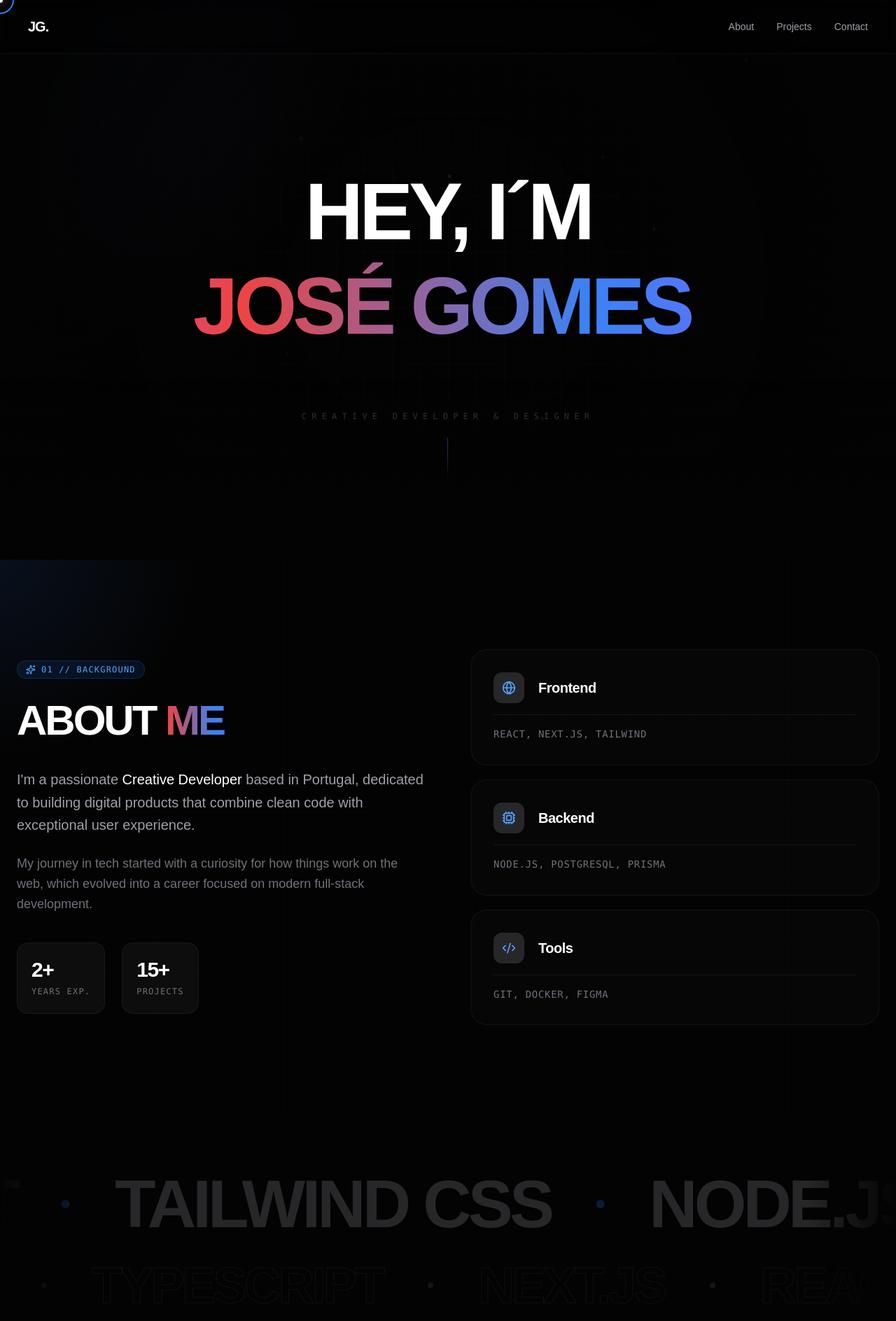
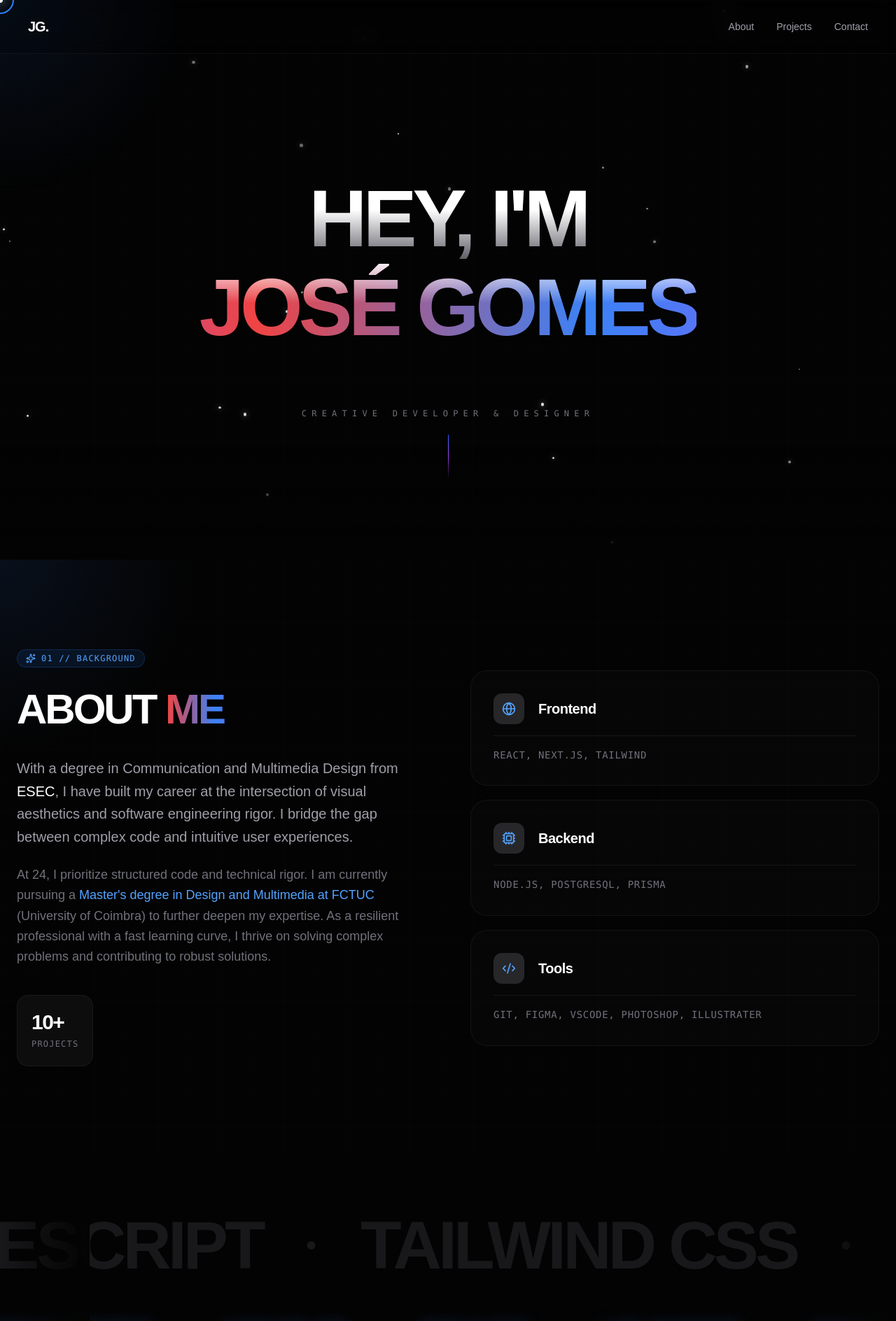
Before and after one commit to JoseGomes6/Portfolio, a Next.js app: page / in a window 1280 px wide. Shown: the top 1888 px of the page at 70% size. Built offline with nearby package versions, Linux system fonts and the light colour scheme.

Commit message:
Update components and add UFO mockup

```diff
--- a/components/About.tsx
+++ b/components/About.tsx
@@ -32,7 +32,11 @@ export default function About() {
       tech: "Node.js, PostgreSQL, Prisma",
       icon: <Cpu size={20} />,
     },
-    { name: "Tools", tech: "Git, Docker, Figma", icon: <Code2 size={20} /> },
+    {
+      name: "Tools",
+      tech: "Git, Figma, VScode, Photoshop, Illustrater",
+      icon: <Code2 size={20} />,
+    },
   ];
 
   return (
@@ -41,7 +45,7 @@ export default function About() {
       onMouseMove={handleMouseMove}
       className="relative py-32 px-6 bg-[#030303] overflow-hidden"
     >
-      {/* BACKGROUND CONSISTENTE */}
+      {/* BACKGROUND CONSISTENTE COM LANTERNA LOCAL */}
       <motion.div
         className="absolute inset-0 z-0 pointer-events-none"
         style={{ background: spotlight }}
@@ -66,21 +70,28 @@ export default function About() {
               About <span className="text-reveal-crazy">Me</span>
             </h2>
 
+            {/* NOVO TEXTO EM INGLÊS - ESEC / FCTUC */}
             <p className="text-zinc-400 text-xl leading-relaxed mb-6 font-light">
-              I&apos;m a passionate{" "}
-              <span className="text-white font-medium">Creative Developer</span>{" "}
-              based in Portugal, dedicated to building digital products that
-              combine clean code with exceptional user experience.
+              With a degree in Communication and Multimedia Design from{" "}
+              <span className="text-white font-medium">ESEC</span>, I have built
+              my career at the intersection of visual aesthetics and software
+              engineering rigor. I bridge the gap between complex code and
+              intuitive user experiences.
             </p>
 
             <p className="text-zinc-500 text-lg leading-relaxed mb-10 font-light">
-              My journey in tech started with a curiosity for how things work on
-              the web, which evolved into a career focused on modern full-stack
-              development.
+              At 24, I prioritize structured code and technical rigor. I am
+              currently pursuing a{" "}
+              <span className="text-blue-400 font-medium">
+                Master&apos;s degree in Design and Multimedia at FCTUC
+              </span>{" "}
+              (University of Coimbra) to further deepen my expertise. As a
+              resilient professional with a fast learning curve, I thrive on
+              solving complex problems and contributing to robust solutions.
             </p>
 
             <div className="flex gap-6">
-              <div className="relative group">
+              {/*<div className="relative group">
                 <div className="absolute -inset-2 bg-blue-500/20 rounded-xl blur opacity-0 group-hover:opacity-100 transition duration-500" />
                 <div className="relative bg-zinc-900/50 border border-white/5 p-5 rounded-2xl">
                   <span className="block text-3xl font-bold text-white tracking-tighter">
@@ -90,12 +101,12 @@ export default function About() {
                     Years Exp.
                   </span>
                 </div>
-              </div>
+              </div>*/}
               <div className="relative group">
                 <div className="absolute -inset-2 bg-blue-500/20 rounded-xl blur opacity-0 group-hover:opacity-100 transition duration-500" />
                 <div className="relative bg-zinc-900/50 border border-white/5 p-5 rounded-2xl">
                   <span className="block text-3xl font-bold text-white tracking-tighter">
-                    15+
+                    10+
                   </span>
                   <span className="text-zinc-500 text-xs font-mono uppercase tracking-widest">
                     Projects
--- a/components/Hero.tsx
+++ b/components/Hero.tsx
@@ -28,12 +28,11 @@ export default function Hero() {
 
   const mouseX = useMotionValue(0);
   const mouseY = useMotionValue(0);
-  const shadowX = useSpring(mouseX, { stiffness: 150, damping: 20 });
-  const shadowY = useSpring(mouseY, { stiffness: 150, damping: 20 });
+  const smoothX = useSpring(mouseX, { stiffness: 800, damping: 50 });
+  const smoothY = useSpring(mouseY, { stiffness: 800, damping: 50 });
 
   useEffect(() => {
     setIsMounted(true);
-
     const generated = [...Array(25)].map((_, i) => ({
       id: i,
       size: Math.random() * 3 + 1,
@@ -46,7 +45,6 @@ export default function Hero() {
 
     const targetText = "José Gomes";
     let interval: NodeJS.Timeout;
-
     const startScramble = () => {
       let iteration = 0;
       clearInterval(interval);
@@ -70,27 +68,17 @@ export default function Hero() {
         iteration += 1 / 3;
       }, 40);
     };
-
     startScramble();
     return () => clearInterval(interval);
   }, []);
 
-  function handleMouseMove({
-    currentTarget,
-    clientX,
-    clientY,
-  }: React.MouseEvent) {
-    const { left, top } = currentTarget.getBoundingClientRect();
-    mouseX.set(clientX - left);
-    mouseY.set(clientY - top);
+  function handleMouseMove(e: React.MouseEvent) {
+    const rect = e.currentTarget.getBoundingClientRect();
+    mouseX.set(e.clientX - rect.left);
+    mouseY.set(e.clientY - rect.top);
   }
 
-  const spotlightBg = useMotionTemplate`radial-gradient(
-    650px circle at ${shadowX}px ${shadowY}px,
-    rgba(59, 130, 246, 0.12) 0%,
-    rgba(139, 92, 246, 0.05) 45%,
-    transparent 80%
-  )`;
+  const spotlight = useMotionTemplate`radial-gradient(350px circle at ${smoothX}px ${smoothY}px, rgba(59, 130, 246, 0.1), transparent 80%)`;
 
   const { scrollYProgress } = useScroll({
     target: sectionRef,
@@ -99,84 +87,68 @@ export default function Hero() {
 
   const opacity = useTransform(scrollYProgress, [0, 0.7], [1, 0]);
   const scale = useTransform(scrollYProgress, [0, 1], [1, 1.05]);
-  const textY = useTransform(scrollYProgress, [0, 1], [0, -80]);
 
   return (
     <section
       ref={sectionRef}
       onMouseMove={handleMouseMove}
       id="home"
-      // SOLUÇÃO: suppressHydrationWarning ignora o atributo webcrx injetado por extensões
-      suppressHydrationWarning
       className="relative min-h-screen flex items-center justify-center bg-[#030303] overflow-hidden px-6"
     >
       <motion.div
-        className="absolute inset-0 z-0 pointer-events-none"
-        style={{ background: spotlightBg }}
-        suppressHydrationWarning
+        className="absolute inset-0 z-20 pointer-events-none"
+        style={{ background: spotlight }}
       />
+
+      <div className="absolute inset-0 z-0 pointer-events-none opacity-20">
+        <div className="absolute inset-0 bg-[linear-gradient(to_right,#ffffff0a_1px,transparent_1px),linear-gradient(to_bottom,#ffffff0a_1px,transparent_1px)] bg-[size:45px_45px]" />
+      </div>
 
       <motion.div
         style={{ opacity, scale }}
-        className="absolute inset-0 z-0 pointer-events-none"
-        suppressHydrationWarning
+        className="absolute inset-0 z-10 pointer-events-none"
       >
-        <div className="absolute inset-0 bg-[linear-gradient(to_right,#ffffff05_1px,transparent_1px),linear-gradient(to_bottom,#ffffff05_1px,transparent_1px)] bg-[size:40px_40px]" />
-
-        {/* Só renderiza as partículas após o mount para garantir 0 erros de Math.random */}
         {isMounted &&
           clientParticles.map((p) => (
             <motion.div
               key={p.id}
-              className="absolute bg-blue-400 rounded-full"
+              className="absolute bg-white rounded-full"
               style={{
-                width: p.size,
-                height: p.size,
+                width: p.size + 1,
+                height: p.size + 1,
                 left: `${p.x}%`,
                 top: `${p.y}%`,
-                filter: "blur(1px)",
-                boxShadow: "0 0 10px rgba(59, 130, 246, 0.4)",
+                filter: "blur(0.5px)",
+                boxShadow: `0 0 10px rgba(255, 255, 255, 0.8), 0 0 20px rgba(59, 130, 246, 0.4)`,
               }}
-              animate={{
-                y: [0, -40, 0],
-                opacity: [0.1, 0.4, 0.1],
-                scale: [1, 1.2, 1],
-              }}
+              animate={{ y: [0, -80, 0], opacity: [0.4, 1, 0.4] }}
               transition={{
-                duration: p.duration,
+                duration: p.duration * 0.8,
                 repeat: Infinity,
                 ease: "easeInOut",
                 delay: p.delay,
               }}
             />
           ))}
-        <div className="absolute inset-0 bg-[radial-gradient(circle_at_center,transparent_0%,#030303_90%)]" />
       </motion.div>
 
       <motion.div
-        style={{ opacity, y: textY }}
-        className="relative z-10 text-center pt-32"
-        suppressHydrationWarning
+        style={{ opacity }}
+        className="relative z-30 text-center pt-32"
       >
-        <h1 className="font-[var(--font-space-mono)] text-[12vw] md:text-[9vw] font-bold leading-[1] tracking-tighter uppercase text-white selection:bg-blue-500">
-          Hey, I´m <br />
-          <motion.span
-            className="text-reveal-crazy mt-4 md:mt-2 cursor-default inline-block"
-            // Se não estiver montado, mostra o texto estático "José Gomes" para o SSR
-            // Se estiver montado, ativa o displayText (que tem o efeito glitch)
-            suppressHydrationWarning
-            whileHover={{
-              scale: 1.03,
-              filter: "drop-shadow(0 0 25px rgba(59, 130, 246, 0.6))",
-            }}
-            transition={{ type: "spring", stiffness: 400, damping: 10 }}
+        <h1 className="font-[var(--font-space-mono)] text-[12vw] md:text-[9vw] font-bold leading-[1.1] tracking-tighter uppercase flex flex-col items-center">
+          <span data-text="Hey, I'm" className="liquid">
+            Hey, I&apos;m
+          </span>
+          <span
+            data-text={isMounted ? displayText : "José Gomes"}
+            className="liquid-color"
           >
             {isMounted ? displayText : "José Gomes"}
-          </motion.span>
+          </span>
         </h1>
-
         <div className="mt-20 flex flex-col items-center gap-4">
-          <p className="text-zinc-500 font-mono text-[10px] md:text-xs tracking-[0.6em] uppercase opacity-60">
+          <p className="text-zinc-500 font-mono text-[10px] md:text-xs tracking-[0.6em] uppercase">
             Creative Developer & Designer
           </p>
           <motion.div
@@ -187,17 +159,55 @@ export default function Hero() {
         </div>
       </motion.div>
 
-      <div className="absolute bottom-0 left-0 w-full h-64 bg-gradient-to-t from-[#030303] via-[#030303]/80 to-transparent z-20 pointer-events-none" />
+      <div className="absolute bottom-0 left-0 w-full h-40 bg-gradient-to-t from-[#030303] to-transparent z-40 pointer-events-none" />
 
       <style jsx>{`
-        .text-reveal-crazy {
-          background: linear-gradient(to right, #3b82f6, #8b5cf6, #3b82f6);
-          background-size: 200% auto;
+        .liquid,
+        .liquid-color {
+          position: relative;
           -webkit-background-clip: text;
           background-clip: text;
           color: transparent;
-          animation: gradient-move 3s linear infinite;
+          display: block;
         }
+
+        .liquid {
+          background-image: linear-gradient(
+            to bottom,
+            #ffffff 40%,
+            #52525b 100%
+          );
+        }
+
+        .liquid-color {
+          background-image: linear-gradient(
+            to right,
+            #3b82f6,
+            #8b5cf6,
+            #ef4444,
+            #3b82f6
+          );
+          background-size: 200% auto;
+          animation: gradient-move 4s linear infinite;
+        }
+
+        .liquid::before,
+        .liquid-color::before {
+          content: attr(data-text);
+          position: absolute;
+          inset: 0;
+          background: linear-gradient(
+            to bottom,
+            rgba(255, 255, 255, 0.9) 0%,
+            rgba(255, 255, 255, 0) 45%
+          );
+          -webkit-background-clip: text;
+          background-clip: text;
+          color: transparent;
+          pointer-events: none;
+          z-index: 1;
+        }
+
         @keyframes gradient-move {
           0% {
             background-position: 0% center;
--- a/components/ProjectCard.tsx
+++ b/components/ProjectCard.tsx
@@ -25,7 +25,6 @@ export default function ProjectCard({
   isLatest,
   link,
 }: ProjectProps) {
-  // Fix para Hydration Mismatch
   const [mounted, setMounted] = useState(false);
 
   useEffect(() => {
@@ -34,8 +33,10 @@ export default function ProjectCard({
 
   const mouseX = useMotionValue(0);
   const mouseY = useMotionValue(0);
-  const springX = useSpring(mouseX, { stiffness: 500, damping: 50 });
-  const springY = useSpring(mouseY, { stiffness: 500, damping: 50 });
+
+  // UNIFICADO: 800/50 para bater com a velocidade da lanterna do Hero/About
+  const springX = useSpring(mouseX, { stiffness: 800, damping: 50 });
+  const springY = useSpring(mouseY, { stiffness: 800, damping: 50 });
 
   function handleMouseMove({ currentTarget, clientX, clientY }: MouseEvent) {
     const { left, top } = currentTarget.getBoundingClientRect();
@@ -43,20 +44,18 @@ export default function ProjectCard({
     mouseY.set(clientY - top);
   }
 
+  // UNIFICADO: 350px e rgba(59, 130, 246, 0.1) para consistência visual
   const spotlight = useMotionTemplate`
     radial-gradient(
-      450px circle at ${springX}px ${springY}px,
+      350px circle at ${springX}px ${springY}px,
       rgba(59, 130, 246, 0.15),
       transparent 80%
     )
   `;
 
-  // Se ainda não montou, renderizamos uma versão simplificada sem Framer Motion dinâmico
   if (!mounted) {
     return (
-      <div className="relative block bg-[#0a0a0a] border border-white/5 rounded-4xl overflow-hidden h-137.5">
-        {/* Placeholder estático aqui se necessário */}
-      </div>
+      <div className="relative block bg-[#0a0a0a] border border-white/5 rounded-4xl overflow-hidden h-[550px]" />
     );
   }
 
@@ -71,18 +70,19 @@ export default function ProjectCard({
       viewport={{ once: true }}
       whileHover={{ scale: 0.98 }}
       whileTap={{ scale: 0.95 }}
-      className="group relative block bg-[#0a0a0a] border border-white/5 rounded-4xl overflow-hidden h-137.5 cursor-pointer"
+      // Ajustado bg para bater com o fundo do site mas manter contraste
+      className="group relative block bg-zinc-900/20 border border-white/5 rounded-4xl overflow-hidden h-[550px] cursor-none"
     >
       {/* Badge */}
       {isLatest && (
-        <div className="absolute top-8 right-8 z-30">
+        <div className="absolute top-8 right-8 z-40">
           <span className="px-3 py-1 rounded-full bg-blue-500/10 border border-blue-500/20 text-blue-400 text-[9px] font-bold uppercase tracking-[0.2em] backdrop-blur-md">
             Latest Project
           </span>
         </div>
       )}
 
-      {/* Background Image */}
+      {/* Background Image & Overlays */}
       <div className="absolute inset-0 z-0 overflow-hidden">
         {image ? (
           <Image
@@ -94,16 +94,17 @@ export default function ProjectCard({
         ) : (
           <div className="h-full w-full bg-zinc-900" />
         )}
-        <div className="absolute inset-0 bg-liner-to-t from-black via-black/20 to-transparent z-10" />
+        {/* Gradiente interno do card para garantir leitura do texto */}
+        <div className="absolute inset-0 bg-gradient-to-t from-[#030303] via-[#030303]/40 to-transparent z-10" />
       </div>
 
-      {/* Spotlight - O culpado pela Hydration Mismatch se não fosse pelo 'mounted' */}
+      {/* Spotlight Interno - Z-20 para brilhar sobre a imagem mas sob o texto */}
       <motion.div
         className="pointer-events-none absolute inset-0 z-20 opacity-0 group-hover:opacity-100 transition-opacity duration-500"
         style={{ background: spotlight }}
       />
 
-      {/* Content */}
+      {/* Content - Z-30 */}
       <div className="absolute inset-0 z-30 p-10 flex flex-col justify-end">
         <div className="relative">
           <p className="text-blue-500 font-mono text-[10px] tracking-[0.4em] uppercase mb-3 opacity-80">
--- a/components/TechStack.tsx
+++ b/components/TechStack.tsx
@@ -8,59 +8,53 @@ const technologies = [
   "Tailwind CSS",
   "Node.js",
   "PostgreSQL",
-  "Prisma",
-  "Framer Motion",
+  "Illustrator",
+  "Photoshop",
   "Git",
-  "Docker",
+  "Premiere",
   "Figma",
-  "Firebase",
+  "VS Code",
 ];
 
 export default function TechStack() {
   return (
     <section className="py-20 bg-[#030303] overflow-hidden relative">
-      {/* Sombras laterais para o efeito de "fade" nas bordas */}
-      <div className="absolute inset-y-0 left-0 w-32 bg-gradient-to-r from-[#030303] to-transparent z-10" />
-      <div className="absolute inset-y-0 right-0 w-32 bg-gradient-to-l from-[#030303] to-transparent z-10" />
+      {/* Sombras laterais para o efeito de "fade" */}
+      <div className="absolute inset-y-0 left-0 w-32 bg-linear-to-l from-[#030303] to-transparent z-10" />
+      <div className="absolute inset-y-0 right-0 w-32 bg-linear-to-l from-[#030303] to-transparent z-10" />
 
-      <div className="flex flex-col gap-8">
-        {/* Linha 1: Move para a esquerda */}
+      <div className="flex flex-col gap-10">
+        {/* Linha 1: Principal (Texto Dark Ghost) */}
         <div className="flex whitespace-nowrap overflow-hidden">
           <motion.div
             animate={{ x: ["0%", "-50%"] }}
-            transition={{
-              duration: 30,
-              repeat: Infinity,
-              ease: "linear",
-            }}
+            transition={{ duration: 40, repeat: Infinity, ease: "linear" }}
             className="flex gap-16 items-center"
           >
             {[...technologies, ...technologies].map((tech, index) => (
               <div key={index} className="flex items-center gap-16 group">
-                <span className="text-zinc-800 text-6xl md:text-8xl font-black tracking-tighter uppercase transition-all duration-500 group-hover:text-white group-hover:scale-105">
+                <span className="text-zinc-900 text-6xl md:text-8xl font-black tracking-tighter uppercase transition-colors duration-500 group-hover:text-white/80">
                   {tech}
                 </span>
-                {/* Separador visual entre tecnologias */}
-                <div className="w-3 h-3 rounded-full bg-blue-500 opacity-20 group-hover:opacity-100 transition-opacity" />
+                <div className="w-3 h-3 rounded-full bg-zinc-900" />
               </div>
             ))}
           </motion.div>
         </div>
 
-        {/* Linha 2 (Opcional): Move para a direita para contraste visual */}
-        <div className="flex whitespace-nowrap overflow-hidden opacity-50">
+        {/* Linha 2: LIQUID GLASS (MAIS CLARO E VIBRANTE) */}
+        <div className="flex whitespace-nowrap overflow-hidden py-4">
           <motion.div
-            animate={{ x: ["-50%", "0%"] }}
-            transition={{
-              duration: 25,
-              repeat: Infinity,
-              ease: "linear",
-            }}
-            className="flex gap-16 items-center"
+            animate={{ x: ["-50%", "0%"] }} // Move da esquerda para a direita
+            transition={{ duration: 30, repeat: Infinity, ease: "linear" }}
+            className="flex gap-12 items-center"
           >
             {[...technologies, ...technologies].reverse().map((tech, index) => (
-              <div key={index} className="flex items-center gap-16 group">
-                <span className="text-transparent outline-text text-5xl md:text-7xl font-black tracking-tighter uppercase transition-all duration-500 group-hover:text-blue-500">
+              <div key={index} className="flex items-center gap-12 group">
+                <span
+                  data-text={tech}
+                  className="liquid-glass text-4xl md:text-5xl font-black tracking-tighter uppercase relative"
+                >
                   {tech}
                 </span>
                 <div className="w-2 h-2 rounded-full bg-zinc-800" />
@@ -71,8 +65,77 @@ export default function TechStack() {
       </div>
 
       <style jsx>{`
-        .outline-text {
-          -webkit-text-stroke: 1px rgba(255, 255, 255, 0.1);
+        .liquid-glass {
+          /* GRADIENTE ANIMADO COM CORES MAIS VIVAS */
+          background: linear-gradient(
+            to right,
+            #3b82f6,
+            #a855f7,
+            #f43f5e,
+            #3b82f6
+          );
+          background-size: 200% auto;
+          -webkit-background-clip: text;
+          background-clip: text;
+          color: transparent;
+          animation: gradient-move 3s linear infinite;
+
+          position: relative;
+          display: inline-block;
+          /* Drop shadow para destacar do fundo */
+          filter: drop-shadow(0px 0px 10px rgba(59, 130, 246, 0.3));
+        }
+
+        /* REFLEXO DE VIDRO (HIGHLIGHT SUPERIOR) */
+        .liquid-glass::before {
+          content: attr(data-text);
+          position: absolute;
+          inset: 0;
+          z-index: 1;
+          /* Aumentei a opacidade do branco para ficar mais claro */
+          background: linear-gradient(
+            to bottom,
+            rgba(255, 255, 255, 1) 0%,
+            /* Branco total no topo */ rgba(255, 255, 255, 0.4) 30%,
+            /* Desce com brilho */ transparent 60%
+          );
+          -webkit-background-clip: text;
+          background-clip: text;
+          color: transparent;
+          pointer-events: none;
+        }
+
+        /* BRILHO ESPECULAR ADICIONAL (OVERLAY) */
+        .liquid-glass::after {
+          content: attr(data-text);
+          position: absolute;
+          inset: 0;
+          z-index: 2;
+          background: linear-gradient(
+            135deg,
+            transparent 45%,
+            rgba(255, 255, 255, 0.5) 50%,
+            transparent 55%
+          );
+          -webkit-background-clip: text;
+          background-clip: text;
+          color: transparent;
+          /* Overlay faz o branco brilhar por cima das cores */
+          mix-blend-mode: overlay;
+        }
+
+        @keyframes gradient-move {
+          0% {
+            background-position: 0% center;
+          }
+          100% {
+            background-position: 200% center;
+          }
+        }
+
+        .liquid-glass:hover {
+          filter: drop-shadow(0px 0px 20px rgba(255, 255, 255, 0.4));
+          transition: filter 0.3s ease;
         }
       `}</style>
     </section>
```
Also changed, not shown: app/page.tsx (+5 -5 lines), public/UFOsighting_mockup.png (added).
